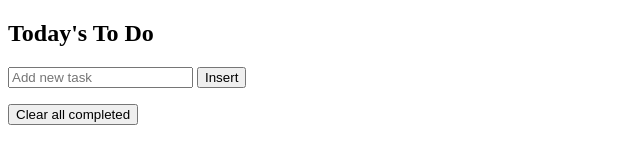
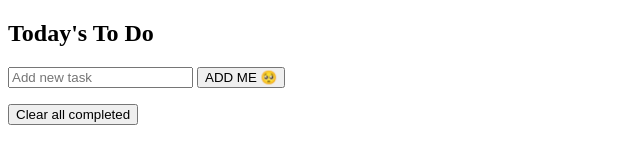
Before and after one commit to Rachelwebdev/Interactive-to-do-list-with-webpack-bundle, a website: page src/index.html in a window 1280 px wide. Shown: the whole page, without its empty margins (0-640 px from the left). Drawn offline with Linux system fonts and the light colour scheme.

Commit message:
Edit html markup

```diff
--- a/src/index.html
+++ b/src/index.html
@@ -23,7 +23,7 @@
             class="inputField"
             placeholder="Add new task"
           />
-          <button class="insert-btn">Insert</button>
+          <button class="insert-btn">ADD ME 🥺</button>
         </div>
         <ul class="toDoContainer"></ul>
         <button class="clearbtn">Clear all completed</button>
```
